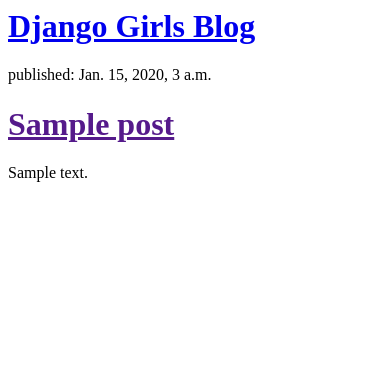
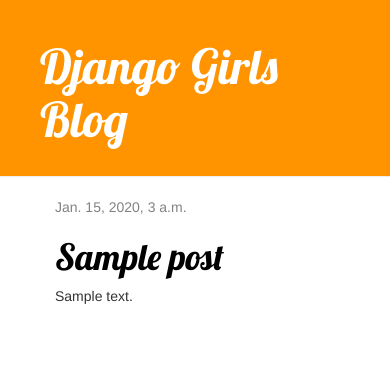
Before and after one commit to xandc/djangogirls, a Django app: template blog/templates/blog/post_list.html in a window 390 px wide. Shown: the top 375 px of the page. Run offline with Django 3.2, Linux system fonts and the light colour scheme; the template is opened without the code that fills it: values that come from a table or form of the project are taken from there, others are empty; tables that the repository leaves empty hold one stand-in row (values such as "Sample post"); some libraries are stand-ins or nearby versions.

Commit message:
added base html template

```diff
--- /dev/null
+++ b/blog/static/css/blog.css
@@ -0,0 +1,46 @@
+.page-header {
+    background-color: #ff9400;
+    margin-top: 0;
+    padding: 20px 20px 20px 40px;
+}
+
+.page-header h1, .page-header h1 a, .page-header h1 a:visited, .page-header h1 a:active {
+                                                                   color: #ffffff;
+                                                                   font-size: 36pt;
+                                                                   text-decoration: none;
+                                                               }
+
+.content {
+    margin-left: 40px;
+}
+
+h1, h2, h3, h4 {
+    font-family: 'Lobster', cursive;
+}
+
+.date {
+    color: #828282;
+}
+
+.save {
+    float: right;
+}
+
+.post-form textarea, .post-form input {
+    width: 100%;
+}
+
+.top-menu, .top-menu:hover, .top-menu:visited {
+                                color: #ffffff;
+                                float: right;
+                                font-size: 26pt;
+                                margin-right: 20px;
+                            }
+
+.post {
+    margin-bottom: 70px;
+}
+
+.post h1 a, .post h1 a:visited {
+                color: #000000;
+            }
--- /dev/null
+++ b/blog/templates/blog/base.html
@@ -0,0 +1,23 @@
+{% load staticfiles %}
+<html>
+  <head>
+    <title>Django Girls blog</title>
+    <link rel="stylesheet" href="//maxcdn.bootstrapcdn.com/bootstrap/3.2.0/css/bootstrap.min.css">
+    <link rel="stylesheet" href="//maxcdn.bootstrapcdn.com/bootstrap/3.2.0/css/bootstrap-theme.min.css">
+    <link href='//fonts.googleapis.com/css?family=Lobster&subset=latin,latin-ext' rel='stylesheet' type='text/css'>
+    <link rel="stylesheet" href="{% static 'css/blog.css' %}">
+  </head>
+  <body>
+    <div class="page-header">
+      <h1><a href="/">Django Girls Blog</a></h1>
+    </div>
+    <div class="content container">
+      <div class="row">
+        <div class="col-md-8">
+          {% block content %}
+          {% endblock %}
+        </div>
+      </div>
+    </div>
+  </body>
+  </html>
--- a/blog/templates/blog/post_list.html
+++ b/blog/templates/blog/post_list.html
@@ -1,17 +1,13 @@
-<html>
-  <head>
-    <title>Xan's DjangoGirls Blog Tutorial</title>
-  </head>
-  <body>
-    <div>
-      <h1><a href="/">Django Girls Blog</a></h1>
-    </div>
-    {% for post in posts %}
-    <div>
-      <p>published: {{ post.published_date }}</p>
-      <h1><a href="">{{ post.title }}</a></h1>
-      <p>{{ post.text|linebreaksbr }}</p>
-    </div>
-    {% endfor %}
-  </body>
-</html>
+{% extends 'blog/base.html' %}
+
+{% block content %}
+{% for post in posts %}
+<div class="post">
+  <div class="date">
+    {{ post.published_date }}
+  </div>
+  <h1><a href="">{{ post.title }}</a></h1>
+  <p>{{ post.text|linebreaksbr }}</p>
+</div>
+{% endfor %}
+{% endblock %}
--- a/blog/views.py
+++ b/blog/views.py
@@ -4,5 +4,5 @@ from django.utils import timezone
 
 
 def post_list(request):
-        posts = Post.objects.filter(published_date__lte=timezone.now()).order_by('published_date')
+        posts = Post.objects.filter(published_date__lte=timezone.now()).order_by('-published_date')
         return render(request, 'blog/post_list.html', {'posts': posts})
```
